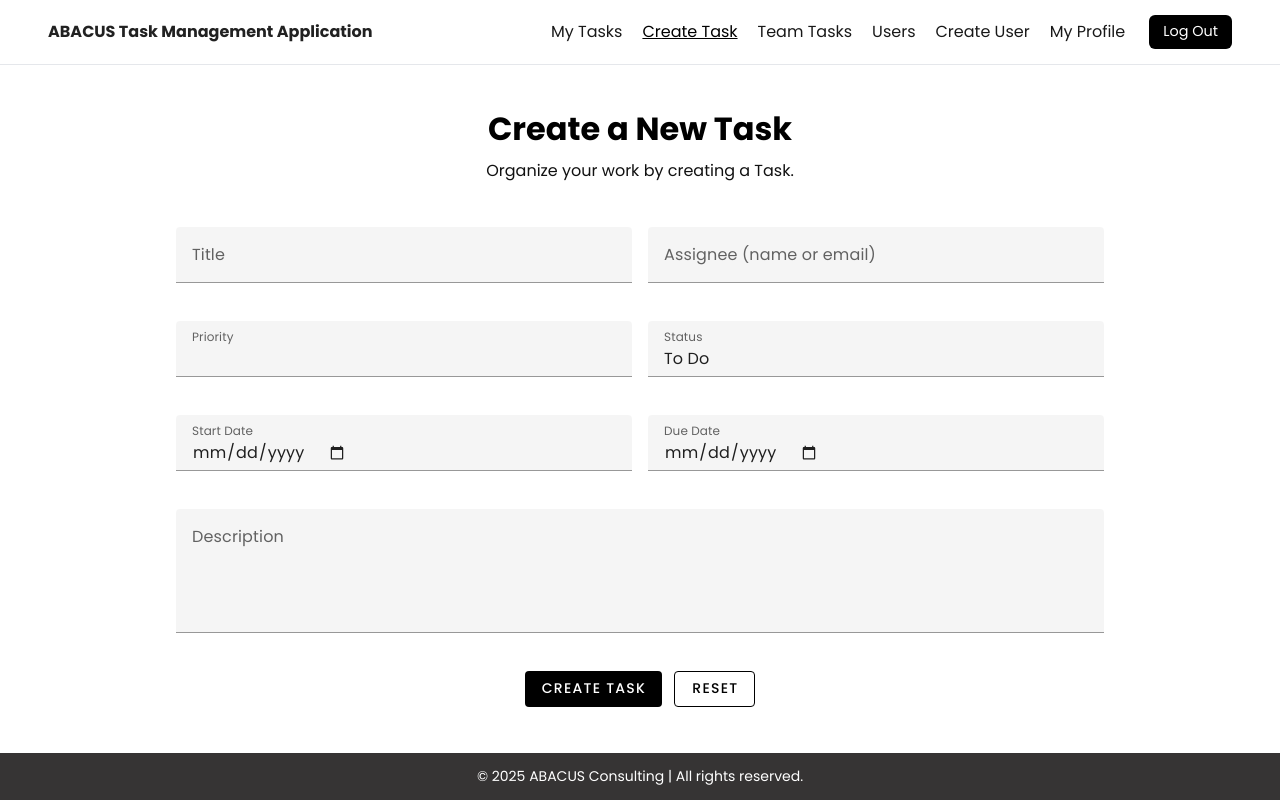
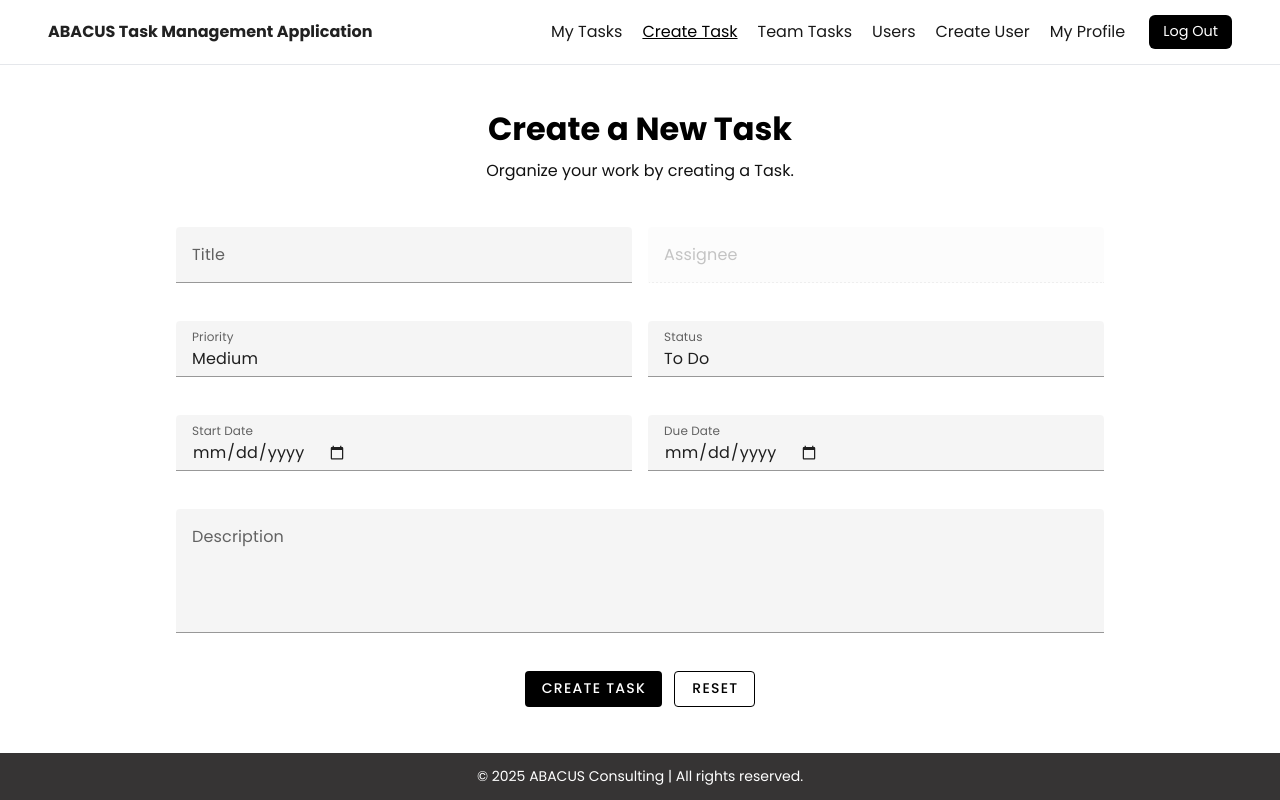
Before and after one commit to SanujaKob/Task-Management-Application-Front-End-3, a Vue app in the folder vite-project/: page /tasks/new in a window 1280 px wide. Built offline with nearby package versions, Linux system fonts and the light colour scheme; no server answers; sample sign-in values are in the browser's storage.

Commit message:
create task is done and connected

```diff
--- a/vite-project/package.json
+++ b/vite-project/package.json
@@ -14,6 +14,7 @@
   },
   "devDependencies": {
     "@vitejs/plugin-vue": "^6.0.1",
+    "sass": "^1.91.0",
     "vite": "^7.1.2"
   }
 }
--- a/vite-project/src/App.vue
+++ b/vite-project/src/App.vue
@@ -1,6 +1,7 @@
 <!-- src/App.vue -->
 <template>
   <v-app>
+    <v-main> <!-- ✅ add this wrapper for Vuetify layout -->
       <div class="shell">
         <Transition name="fade" mode="out-in">
           <!-- Show login immediately (no header/footer/loading) -->
@@ -21,6 +22,7 @@
           </div>
         </Transition>
       </div>
+    </v-main>
   </v-app>
 </template>
 
@@ -32,8 +34,6 @@ import Footer from './components/Footer.vue'
 import LoadingPage from './pages/LoadingPage.vue'
 
 const route = useRoute()
-
-// How long to show the loading screen (tweak to taste)
 const LOADING_MS = 1000
 
 const loading = ref(false)
@@ -44,14 +44,10 @@ function triggerLoading() {
   setTimeout(() => { loading.value = false }, LOADING_MS)
 }
 
-// Initial mount: if we land on a non-login route, show loading
 onMounted(() => {
   if (!isLogin.value) triggerLoading()
 })
 
-// On every route change:
-// - If going to /login: ensure loading is off
-// - Else: show loading
 watch(
   () => route.name,
   (name) => {
--- a/vite-project/src/pages/CreateTask.vue
+++ b/vite-project/src/pages/CreateTask.vue
@@ -8,23 +8,26 @@
 
       <v-form ref="formRef" v-model="isValid" @submit.prevent="handleSubmit" validate-on="blur">
         <div class="grid">
-          <v-text-field
-            v-model="form.title"
-            label="Title"
-            :rules="[rules.required, rules.min2]"
-            required
-          />
+          <v-text-field v-model="form.title" label="Title" :rules="[rules.required, rules.min2]" required />
 
-          <v-text-field
-            v-model="form.assignee"
-            label="Assignee (name or email)"
+          <!-- Assignee as dropdown -->
+          <v-select
+            v-model="form.assignee_id"
+            :items="assigneeItems"
+            item-title="label"
+            item-value="value"
+            label="Assignee"
+            :loading="assigneesLoading"
+            :disabled="assigneesLoading || assigneeItems.length === 0"
             :rules="[rules.required]"
             required
           />
 
           <v-select
             v-model="form.priority"
-            :items="priorities"
+            :items="priorityItems"
+            item-title="label"
+            item-value="value"
             label="Priority"
             :rules="[rules.required]"
             required
@@ -32,41 +35,22 @@
 
           <v-select
             v-model="form.status"
-            :items="statuses"
+            :items="statusItems"
+            item-title="label"
+            item-value="value"
             label="Status"
             :rules="[rules.required]"
             required
           />
 
-          <v-text-field
-            v-model="form.start_date"
-            label="Start Date"
-            type="date"
-            :rules="[rules.required]"
-            required
-          />
-
-          <v-text-field
-            v-model="form.due_date"
-            label="Due Date"
-            type="date"
-            :rules="[rules.required, rules.afterStart]"
-            required
-          />
+          <v-text-field v-model="form.start_date" label="Start Date" type="date" :rules="[rules.required]" required />
+          <v-text-field v-model="form.due_date" label="Due Date" type="date" :rules="[rules.required, rules.afterStart]" required />
         </div>
 
-        <v-textarea
-          v-model="form.description"
-          label="Description"
-          rows="4"
-          class="mt-4"
-          :auto-grow="true"
-        />
+        <v-textarea v-model="form.description" label="Description" rows="4" class="mt-4" :auto-grow="true" />
 
         <div class="actions">
-          <v-btn type="submit" color="black" variant="flat" :loading="submitting" :disabled="submitting">
-            Create Task
-          </v-btn>
+          <v-btn type="submit" color="black" variant="flat" :loading="submitting" :disabled="submitting">Create Task</v-btn>
           <v-btn variant="outlined" @click="resetForm" :disabled="submitting">Reset</v-btn>
         </div>
 
@@ -86,25 +70,65 @@
 </template>
 
 <script setup>
-import { reactive, ref } from 'vue'
-
-/** If you set VITE_API_URL in your .env, it will be used. Otherwise it falls back to relative path (works if you use a Vite proxy). */
-const API_BASE = import.meta.env.VITE_API_URL?.replace(/\/$/, '') || ''
-const TASKS_URL = `${API_BASE}/api/tasks`   // -> http://127.0.0.1:8000/api/tasks
+import { reactive, ref, computed, onMounted } from 'vue'
+import api, { listUsers } from '@/services/api' // api shim + helper
 
 const formRef = ref(null)
 const isValid = ref(false)
 const submitting = ref(false)
 
-const priorities = ['Low', 'Medium', 'High', 'Critical']
-const statuses = ['To Do', 'In Progress', 'Completed', 'Approved', 'Rejected', 'Re-Submission']
+/* ---- Options ---- */
+const priorityItems = [
+  { label: 'Low',      value: 'low' },
+  { label: 'Medium',   value: 'medium' },
+  { label: 'High',     value: 'high' },
+  { label: 'Critical', value: 'critical' },
+]
+const statusItems = [
+  { label: 'To Do',         value: 'not_started' },
+  { label: 'In Progress',   value: 'in_progress' },
+  { label: 'Completed',     value: 'completed' },
+  { label: 'Approved',      value: 'approved' },
+  { label: 'Rejected',      value: 'rejected' },
+  { label: 'Re-Submission', value: 'resubmit' },
+]
 
+/* ---- Assignees (fetched) ---- */
+const assigneesLoading = ref(false)
+const users = ref([])
+
+/** Map API users to dropdown items; adjust fields to match your /users schema */
+const assigneeItems = computed(() =>
+  users.value.map(u => {
+    const name = u.full_name || u.username || u.email || `User ${u.id}`
+    const secondary = u.email && u.email !== name ? ` (${u.email})` : ''
+    return {
+      label: `${name}${secondary}`,
+      // Prefer using numeric/string ID; if missing, fall back to username/email
+      value: u.id ?? u.username ?? u.email,
+      raw: u,
+    }
+  })
+)
+
+onMounted(async () => {
+  try {
+    assigneesLoading.value = true
+    users.value = await listUsers()
+  } catch (e) {
+    console.error('Failed to load users:', e)
+  } finally {
+    assigneesLoading.value = false
+  }
+})
+
+/* ---- Form ---- */
 const form = reactive({
   title: '',
   description: '',
-  priority: '',
-  status: 'To Do',
-  assignee: '',
+  priority: 'medium',
+  status: 'not_started',
+  assignee_id: null,   // we bind to ID here
   start_date: '',
   due_date: '',
 })
@@ -123,68 +147,56 @@ const message = reactive({ type: 'success', text: '' })
 function resetForm() {
   form.title = ''
   form.description = ''
-  form.priority = ''
-  form.status = 'To Do'
-  form.assignee = ''
+  form.priority = 'medium'
+  form.status = 'not_started'
+  form.assignee_id = null
   form.start_date = ''
   form.due_date = ''
   message.text = ''
-  // Reset Vuetify validation state:
   formRef.value?.resetValidation?.()
 }
 
-/** Safely convert empty strings to null so FastAPI date fields parse cleanly */
+/** Convert empty strings to null so FastAPI optional/date fields parse cleanly */
 function normalizePayload(raw) {
   const payload = { ...raw }
-  for (const k of ['description', 'assignee', 'start_date', 'due_date']) {
+  for (const k of ['description', 'start_date', 'due_date']) {
     if (payload[k] === '') payload[k] = null
   }
   return payload
 }
 
 async function handleSubmit() {
-  // Run Vuetify validation explicitly (more reliable than just v-model)
   const res = await formRef.value?.validate?.()
   if (res && res.valid === false) return
 
+  // Build payload:
+  // - Prefer assignee_id (most APIs use IDs)
+  // - If your backend expects 'assignee' string (username/email), include it too.
+  const selected = assigneeItems.value.find(i => i.value === form.assignee_id)?.raw
   const payload = normalizePayload({
     title: form.title.trim(),
     description: form.description?.trim() || '',
     priority: form.priority,
     status: form.status,
-    assignee: form.assignee?.trim() || '',
-    start_date: form.start_date, // keep if your backend accepts it; remove otherwise
+    assignee_id: form.assignee_id ?? null,
+    // Optional fallback if your API uses 'assignee' instead of 'assignee_id'
+    assignee: selected?.username || selected?.email || null,
+    start_date: form.start_date,
     due_date: form.due_date,
   })
 
   submitting.value = true
   message.text = ''
   try {
-    const resp = await fetch(TASKS_URL, {
-      method: 'POST',
-      headers: { 'Content-Type': 'application/json', 'Accept': 'application/json' },
-      body: JSON.stringify(payload),
-    })
-    if (!resp.ok) {
-      // FastAPI commonly returns JSON with {"detail": "..."} on errors
-      let detail = `HTTP ${resp.status}`
-      try {
-        const j = await resp.json()
-        if (j?.detail) detail = Array.isArray(j.detail)
-          ? j.detail.map(d => d.msg || JSON.stringify(d)).join(', ')
-          : j.detail
-      } catch { /* ignore JSON parse fail */ }
-      throw new Error(detail)
-    }
-    const created = await resp.json()
+    const { data: created } = await api.post('/tasks', payload)
     resetForm()
     message.type = 'success'
     message.text = `Task created successfully${created?.id ? ` (ID: ${created.id})` : ''}.`
-    // Optionally notify parent list to refresh:
-    // emit('created', created)
-  } catch (err) {
+  } catch (e) {
+    let detail = e?.response?.data?.detail
+    if (Array.isArray(detail)) detail = detail.map(d => d.msg || JSON.stringify(d)).join(', ')
     message.type = 'error'
-    message.text = `Failed to create task. ${err?.message || 'Check your backend or network.'}`
+    message.text = `Failed to create task. ${detail || e?.message || 'Check request payload fields.'}`
   } finally {
     submitting.value = false
   }
@@ -192,37 +204,11 @@ async function handleSubmit() {
 </script>
 
 <style scoped>
-.page {
-  width: 100%;
-  max-width: 960px;
-  margin: 0 auto;
-  background: #fff;
-  color: #000;
-  font-family: "Poppins", system-ui, sans-serif;
-}
-
-.hero {
-  margin: 40px auto;
-  padding: 0 16px;
-  text-align: center;
-}
+.page { width: 100%; max-width: 960px; margin: 0 auto; background: #fff; color: #000; font-family: "Poppins", system-ui, sans-serif; }
+.hero { margin: 40px auto; padding: 0 16px; text-align: center; }
 .hero h1 { font-size: clamp(24px, 4vw, 32px); margin-bottom: 6px; }
 .hero p { color: #111; margin: 0 0 20px; }
-
-.grid {
-  display: grid;
-  grid-template-columns: repeat(2, minmax(220px, 1fr));
-  gap: 16px;
-  text-align: left;
-}
-@media (max-width: 700px) {
-  .grid { grid-template-columns: 1fr; }
-}
-
-.actions {
-  display: flex;
-  gap: 12px;
-  margin-top: 16px;
-  justify-content: center;
-}
+.grid { display: grid; grid-template-columns: repeat(2, minmax(220px, 1fr)); gap: 16px; text-align: left; }
+@media (max-width: 700px) { .grid { grid-template-columns: 1fr; } }
+.actions { display: flex; gap: 12px; margin-top: 16px; justify-content: center; }
 </style>
--- a/vite-project/src/services/api.js
+++ b/vite-project/src/services/api.js
@@ -1,11 +1,13 @@
 // src/services/api.js
 
-// If you have a dev proxy in vite.config.js, keep BASE = "".
-// Otherwise set VITE_API_URL in .env (e.g. http://127.0.0.1:8000)
-const BASE = import.meta.env.VITE_API_URL || "";
+// ---- Base URL ----
+// If you have a dev proxy in vite.config.js for '/api', keep BASE = ''.
+// Otherwise set VITE_API_URL in .env (e.g., http://127.0.0.1:8000).
+const RAW_BASE = import.meta.env.VITE_API_URL || '';
+const BASE = RAW_BASE.replace(/\/$/, '');
 const url = (path) => `${BASE}${path}`;
 
-// ---- response helper (unchanged) ----
+// ---- Response helper ----
 async function handleResponse(res) {
     if (!res.ok) {
         let msg = `HTTP ${res.status}`;
@@ -13,11 +15,11 @@ async function handleResponse(res) {
             const data = await res.json();
             if (data?.detail) {
                 msg = Array.isArray(data.detail)
-                    ? data.detail.map(d => d.msg || d).join(", ")
+                    ? data.detail.map((d) => d.msg || d).join(', ')
                     : data.detail;
             }
         } catch {
-            const txt = await res.text().catch(() => "");
+            const txt = await res.text().catch(() => '');
             if (txt) msg = txt;
         }
         throw new Error(msg);
@@ -25,90 +27,107 @@ async function handleResponse(res) {
     return res.json();
 }
 
-// ---- token helpers ----
+// ---- Token helpers ----
 export function getToken() {
-    return localStorage.getItem("auth_token") || sessionStorage.getItem("auth_token");
+    return localStorage.getItem('auth_token') || sessionStorage.getItem('auth_token');
+}
+export function setToken(token, remember = true) {
+    if (remember) {
+        localStorage.setItem('auth_token', token);
+        sessionStorage.removeItem('auth_token');
+    } else {
+        sessionStorage.setItem('auth_token', token);
+        localStorage.removeItem('auth_token');
+    }
+}
+export function clearToken() {
+    localStorage.removeItem('auth_token');
+    sessionStorage.removeItem('auth_token');
 }
 
-export function setToken(token, remember = true) {
-    if (remember) {
-        localStorage.setItem("auth_token", token);
-        sessionStorage.removeItem("auth_token");
-    } else {
-        sessionStorage.setItem("auth_token", token);
-        localStorage.removeItem("auth_token");
-    }
-}
-
-export function clearToken() {
-    localStorage.removeItem("auth_token");
-    sessionStorage.removeItem("auth_token");
-}
-
-// ---- generic fetch that adds Authorization automatically ----
+// ---- Generic fetch wrapper ----
 export async function apiFetch(path, init = {}) {
     const token = getToken();
     const headers = new Headers(init.headers || {});
-    headers.set("Accept", "application/json");
-    if (token) headers.set("Authorization", `Bearer ${token}`);
+    headers.set('Accept', 'application/json');
+    if (token) headers.set('Authorization', `Bearer ${token}`);
 
-    // If body is a plain object and no content-type set, send JSON by default
     const hasBody = init.body !== undefined && !(init.body instanceof FormData);
     const needsJson =
         hasBody &&
-        !headers.has("Content-Type") &&
-        typeof init.body === "object" &&
+        !headers.has('Content-Type') &&
+        typeof init.body === 'object' &&
         !(init.body instanceof URLSearchParams);
 
     const finalInit = { ...init, headers };
     if (needsJson) {
-        headers.set("Content-Type", "application/json");
+        headers.set('Content-Type', 'application/json');
         finalInit.body = JSON.stringify(init.body);
     }
 
     return fetch(url(path), finalInit);
 }
 
-// ---- AUTH ----
-// Backend expects x-www-form-urlencoded with 'username' (can be username OR email) and 'password'
+// ---- Auth ----
 export async function login(identifier, password, { remember = true } = {}) {
     const body = new URLSearchParams();
-    body.set("username", identifier);
-    body.set("password", password);
+    body.set('username', identifier);
+    body.set('password', password);
 
-    const res = await fetch(url("/api/auth/login"), {
-        method: "POST",
-        headers: {
-            "Content-Type": "application/x-www-form-urlencoded",
-            Accept: "application/json",
-        },
+    const res = await fetch(url('/api/auth/login'), {
+        method: 'POST',
+        headers: { 'Content-Type': 'application/x-www-form-urlencoded', Accept: 'application/json' },
         body,
     });
 
-    const data = await handleResponse(res); // { access_token, token_type }
-    if (!data?.access_token) throw new Error("No token in response");
+    const data = await handleResponse(res);
+    if (!data?.access_token) throw new Error('No token in response');
     setToken(data.access_token, remember);
     return data;
 }
 
-// ---- CURRENT USER ----
+// ---- Users ----
 export async function fetchMe() {
-    const res = await apiFetch("/api/users/me"); // <-- updated path
+    const res = await apiFetch('/api/users/me');
+    return handleResponse(res);
+}
+export async function createUser(payload) {
+    const res = await apiFetch('/api/users', { method: 'POST', body: payload });
+    return handleResponse(res);
+}
+export async function listUsers() {
+    const res = await apiFetch('/api/users');
     return handleResponse(res);
 }
 
-// ---- USERS ----
-/** Create a new user */
-export async function createUser(payload) {
-    const res = await apiFetch("/api/users", {
-        method: "POST",
-        body: payload, // apiFetch will JSON.stringify and set header
-    });
+// ---- Tasks ----
+export async function createTask(payload) {
+    const res = await apiFetch('/api/tasks', { method: 'POST', body: payload });
+    return handleResponse(res);
+}
+export async function listTasks() {
+    const res = await apiFetch('/api/tasks');
     return handleResponse(res);
 }
 
-/** List all users */
-export async function listUsers() {
-    const res = await apiFetch("/api/users");
-    return handleResponse(res);
-}
+// ---- Default export (axios-like shim for convenience) ----
+const api = {
+    async get(path, init = {}) {
+        const res = await apiFetch(`/api${path}`, { method: 'GET', ...init });
+        return { data: await handleResponse(res) };
+    },
+    async post(path, body, init = {}) {
+        const res = await apiFetch(`/api${path}`, { method: 'POST', body, ...init });
+        return { data: await handleResponse(res) };
+    },
+    async patch(path, body, init = {}) {
+        const res = await apiFetch(`/api${path}`, { method: 'PATCH', body, ...init });
+        return { data: await handleResponse(res) };
+    },
+    async delete(path, init = {}) {
+        const res = await apiFetch(`/api${path}`, { method: 'DELETE', ...init });
+        return { data: await handleResponse(res) };
+    },
+};
+
+export default api;
```
Also changed, not shown: vite-project/src/services/tasks.js (+18 -12 lines), 1 other file (tests, documents, lock files or other folders). Lines whose indentation alone changed are shown as unchanged.
